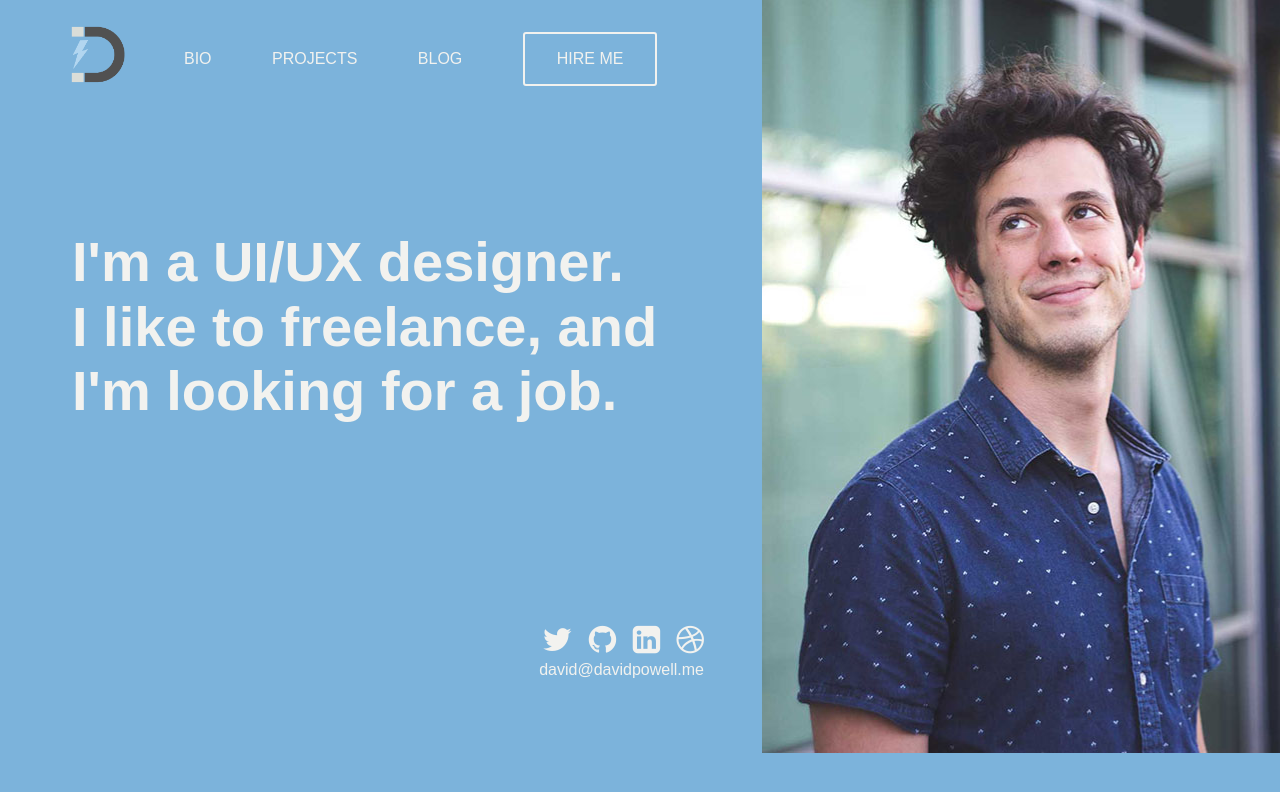
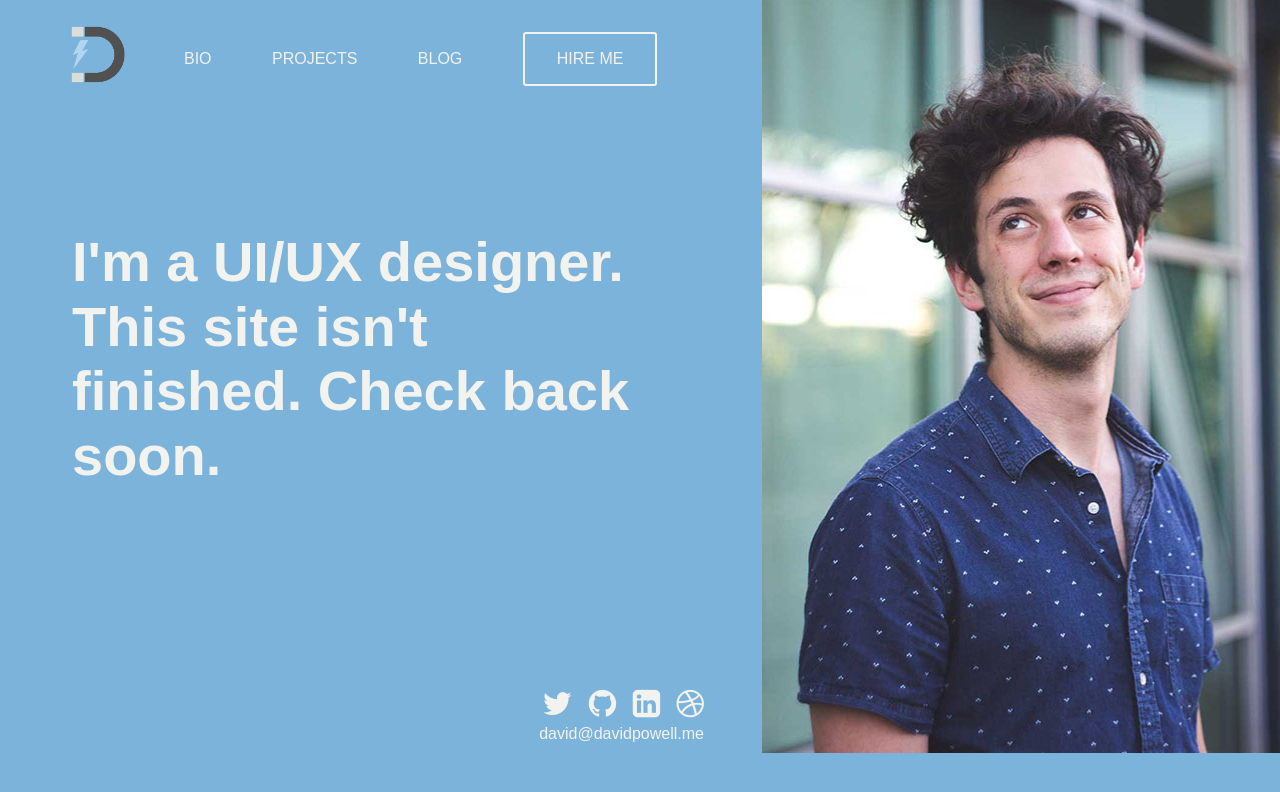
Before and after one commit to dinercoffee/davidpowellme.github.io, a Jekyll site: the page built from index.html, in a window 1280 px wide. Shown: the top 792 px of the page. Built offline with Jekyll 4.4.1, drawn with Linux system fonts in a browser that asks for light colours; nearby versions of some CDN libraries.

Commit message:
changed copy

```diff
--- a/index.html
+++ b/index.html
@@ -4,6 +4,6 @@ title: Home
 ---
 <section class="col-sm-12 col-md-12 col-lg-12">
   <div class="hero-text">
-    I'm a UI/UX designer.<br>I like to freelance, and I'm looking for a job.
+    I'm a UI/UX designer.<br>This site isn't finished. Check back soon.
   </div>
 </section>
```
Also changed, not shown: 1 other file.
